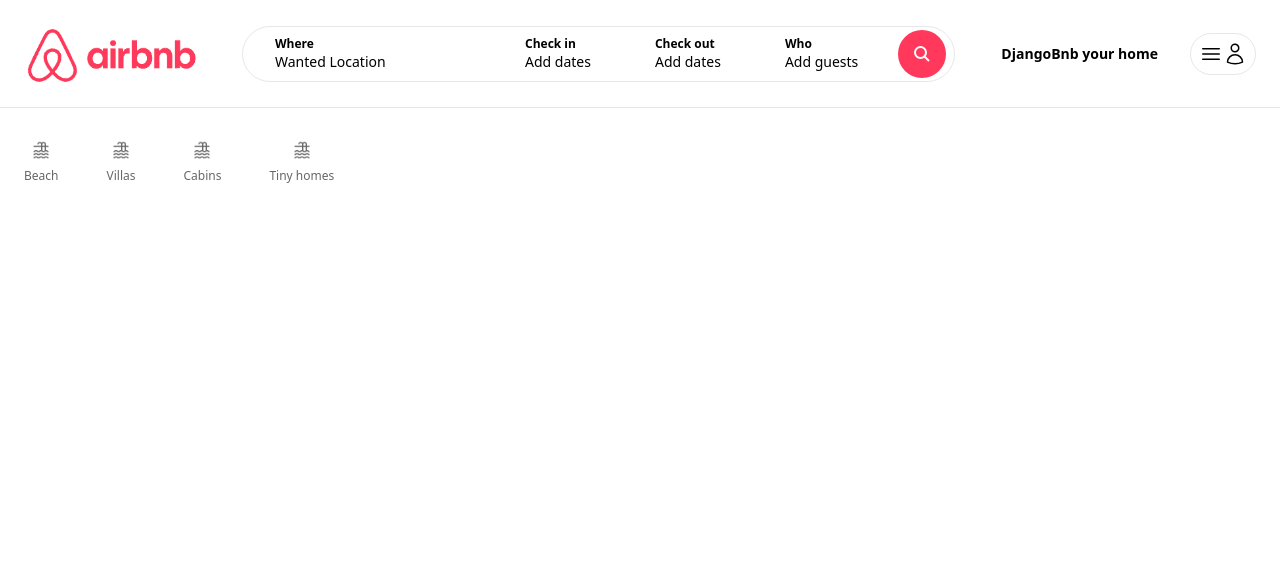
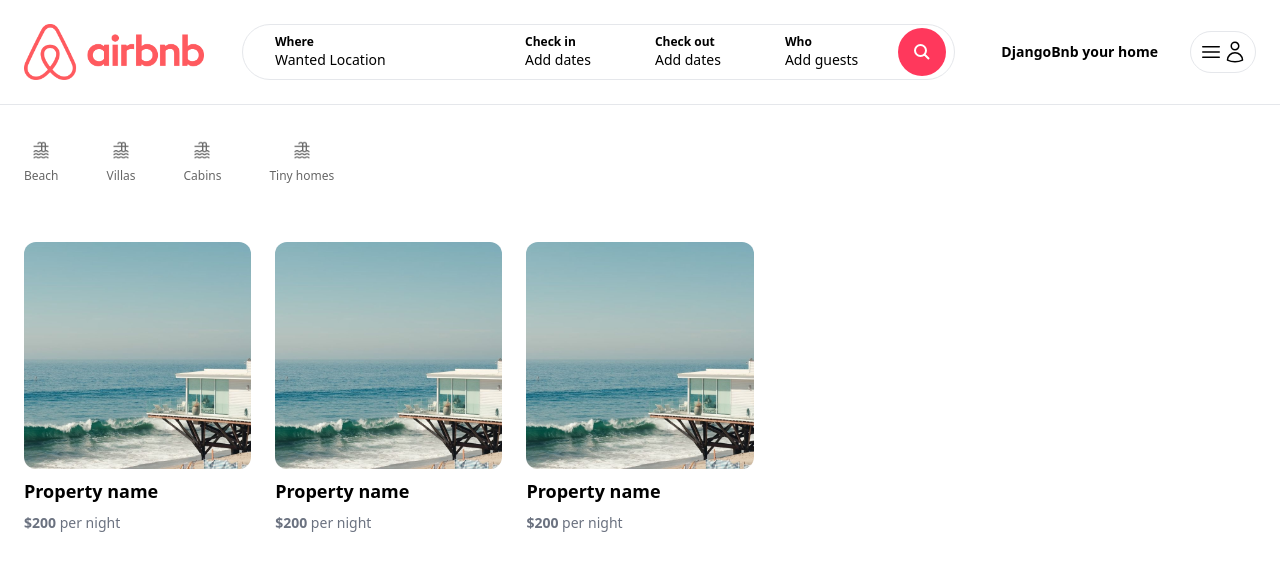
Before and after one commit to ismontana/ClonAB_statics, a Next.js app: page / in a window 1280 px wide. Shown: the top 570 px of the page. Built offline with nearby package versions, Linux system fonts and the light colour scheme.

Commit message:
04 List properties on the front page

```diff
--- /dev/null
+++ b/app/components/properties/PropertyList.tsx
@@ -0,0 +1,29 @@
+import PropertyListItem from "./PropertyListItem";
+import Image from "next/image";
+
+const PropertyList = () => {
+    return (
+        <div className="cursor-pointer">
+            <div className="relative overflow-hidden aspect-square rounded-xl">
+                <Image
+                    fill
+                    src='/beach_1.jpg'
+                    sizes='(max-width: 768px) 768px, (max-width: 1200px) 1200px, 768px'
+                    className="hover:scale-110 object-cover transition h-full"
+                    alt='Beach house'
+                />
+            </div>
+
+            <div className="mt-2">
+                <p className="text-lg font-bold">Property name</p>
+            </div>
+
+            <div className="mt-2">
+                <p className="text-sm text-gray-500"><strong>$200</strong> per night</p>
+            </div>
+
+        </div>
+    )
+}
+
+export default PropertyList;
--- /dev/null
+++ b/app/components/properties/PropertyListItem.tsx
@@ -0,0 +1,7 @@
+const PropertyListItem = () => {
+    return (
+        <p>Adios</p>
+    )
+}
+
+export default PropertyListItem;
--- a/app/page.tsx
+++ b/app/page.tsx
@@ -1,9 +1,16 @@
 import Categories from "./components/Categories";
+import PropertyList from "./components/properties/PropertyList";
 
 export default function Home() {
   return (
       <main className="max-w-[1500px] mx-auto px-6">
         <Categories />
+
+        <div className="mt-4 grid grid-cols-1 md:grid-cols-3 lg:grid-cols-5 gap-6">
+        <PropertyList />
+        <PropertyList />
+        <PropertyList />
+        </div>
       </main>
   );
 }
```
Also changed, not shown: public/logo.png.
